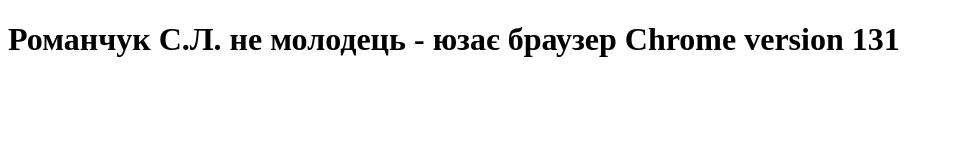
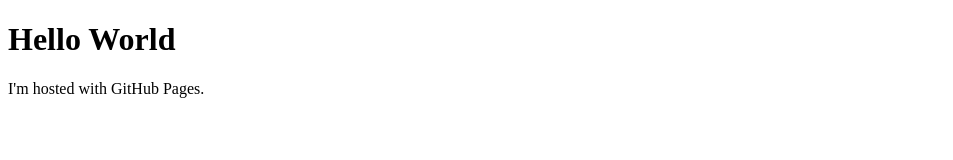
Before and after one commit to RomanchukSL/RomanchukSL.github.io, a plain HTML site: page index.html in a window 1280 px wide. Shown: the whole page, without its empty margins (0-953 px from the left). Drawn offline with Linux system fonts and the light colour scheme.

Commit message:
Update index.html

```diff
--- a/index.html
+++ b/index.html
@@ -1,50 +1,7 @@
-<!DOCTYPE html PUBLIC "-//W3C//DTD XHTML 1.0 Transitional//EN"
-"http://www.w3.org/TR/xhtml1/DTD/xhtml1-transitional.dtd">
-<html xmlns="http://www.w3.org/1999/xhtml" lang="ua">
-<head>
-<title>
-	test safari
-</title>
- <meta charset="UTF-8">
-
+<!DOCTYPE html>
+<html>
 <body>
-
-	<h1 id="header">PROCESSING</h1>
-
-
- <script type="text/javascript">
-
-	  function getBrowserVer() {
-		var ua = navigator.userAgent, tem,
-			M = ua.match(/(opera|chrome|safari|firefox|msie|trident(?=\/))\/?\s*(\d+)/i) || [];
-		if (/trident/i.test(M[1])) {
-			tem = /\brv[ :]+(\d+)/g.exec(ua) || [];
-			return { name: 'msie', version: (tem[1] || '') };
-		}
-		if (M[1] === 'Chrome') {
-			tem = ua.match(/\b(OPR|Edge)\/(\d+)/);
-			if (tem != null) return { name: tem[1].replace('OPR', 'Opera'), version: tem[2] };
-		}
-
-		if (M[1] === 'Safari' && navigator.vendor.match(/apple/i !== null)) {
-			return { name: 'Safari', version: tem[2] };
-		}
-		M = M[2] ? [M[1], M[2]] : [navigator.appName, navigator.appVersion, '-?'];
-		if ((tem = ua.match(/version\/(\d+)/i)) != null)
-			M.splice(1, 1, tem[1]);
-		return { name: M[0], version: M[1] };
-	}
-
-	var brows = getBrowserVer(), msg = '';
-	if(brows.name === "Safari")
-		msg = 'Романчук С.Л. молодець -   юзає Safari з запахом яблука, version ' + brows.version;
-	else {
-		msg = 'Романчук С.Л. не молодець - юзає браузер ' +   brows.name + ' version '  + brows.version;
-	}
-
-	var h = document.getElementById("header");
-	h.innerText = msg;
-	alert(msg);
-  </script>
+<h1>Hello World</h1>
+<p>I'm hosted with GitHub Pages.</p>
 </body>
 </html>
```
